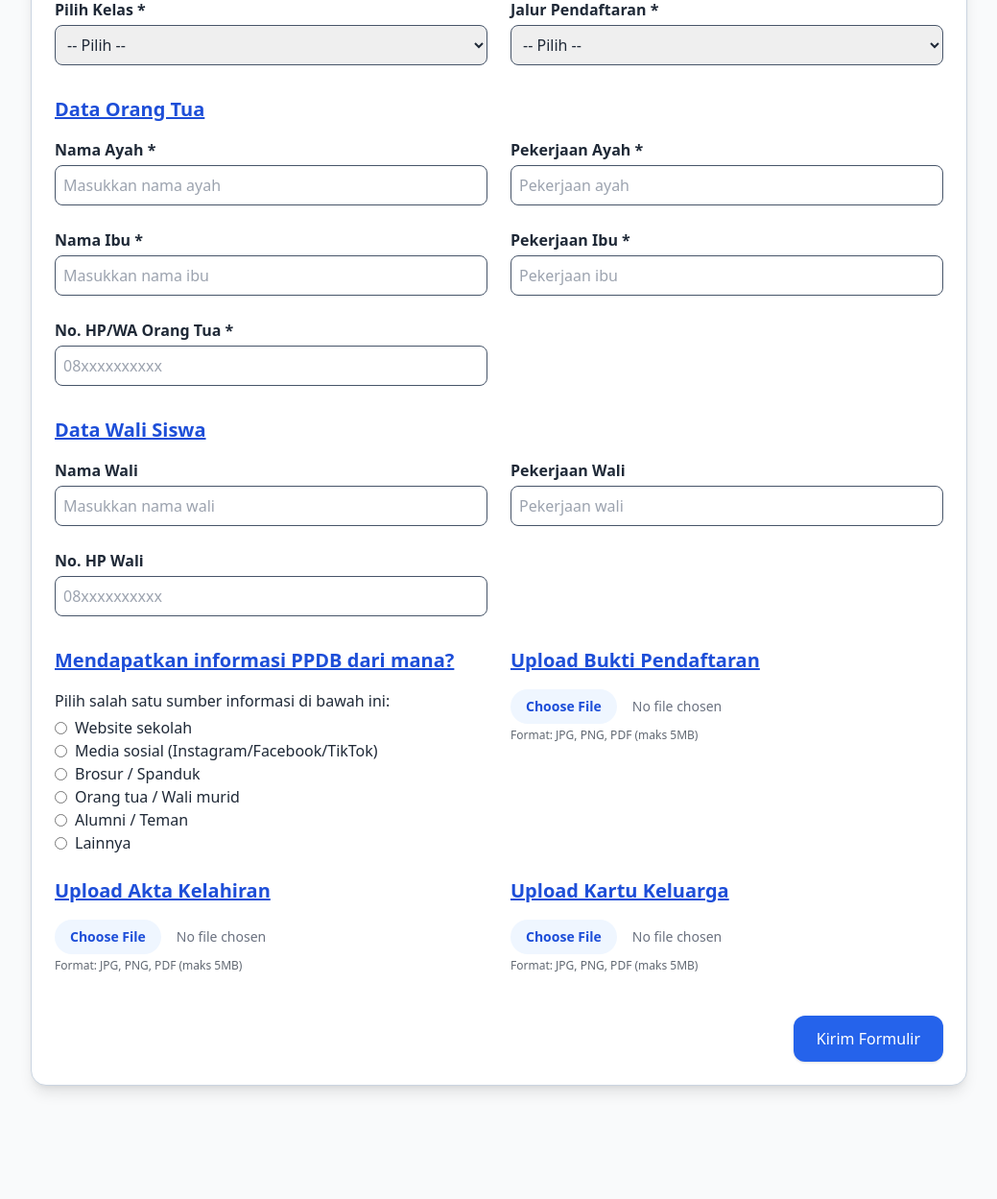
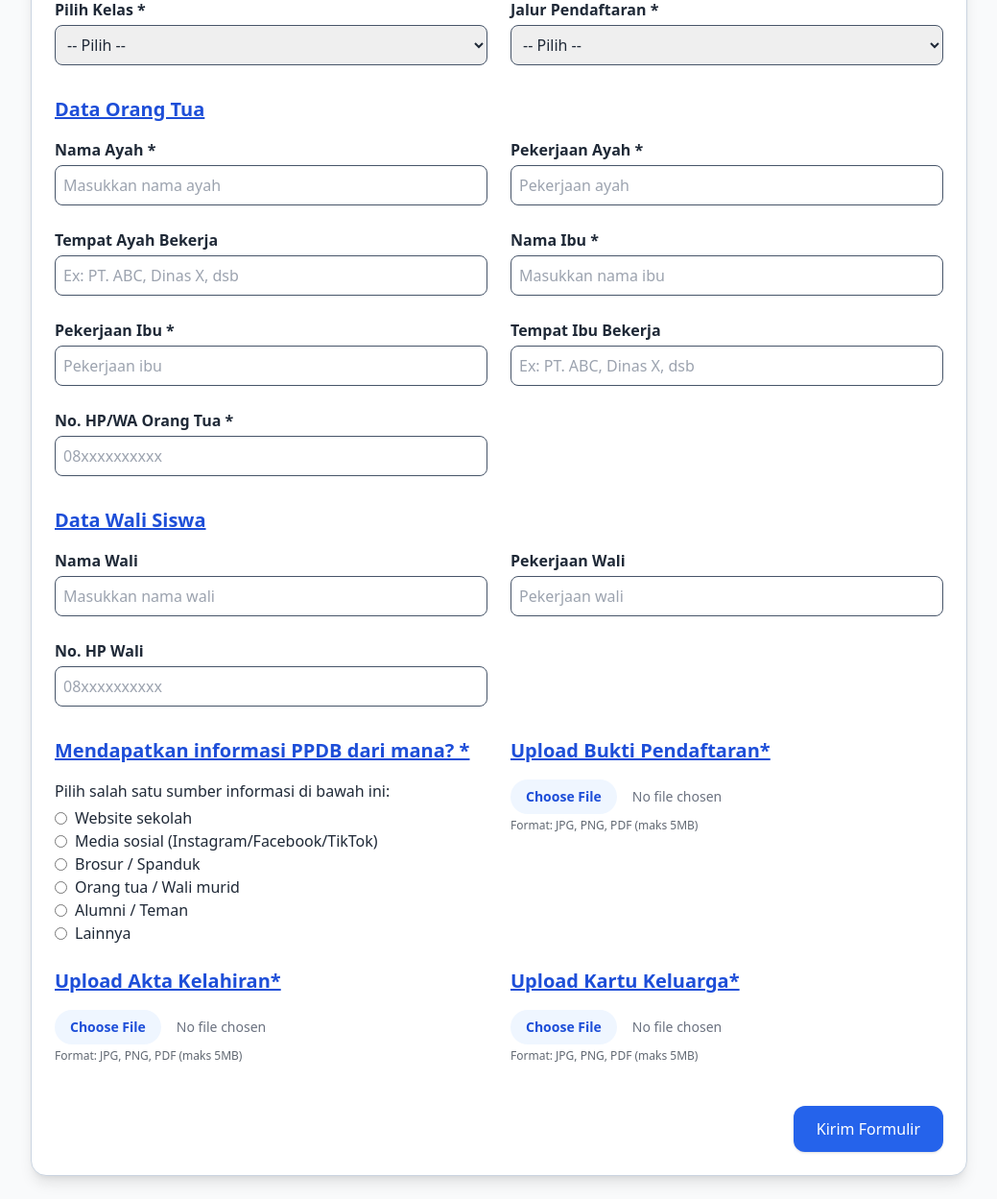
Before and after one commit to Zaenal-AB/ppdb, a PHP site: page / in a window 1280 px wide. Shown: the part 885-2134 px from the top of the page at 96% size, without its empty margins (120-1159 px from the left). Before the commit the page ends 2023 px from the top, so only its background shows below. Run offline with PHP 8.4, Linux system fonts and the light colour scheme; some libraries are stand-ins or nearby versions.

Commit message:
update form

```diff
--- a/config/controller.php
+++ b/config/controller.php
@@ -50,8 +50,10 @@ function create_siswa($post, $files)
     $keterangan_jalur = isset($post['keterangan_jalur']) ? htmlspecialchars($post['keterangan_jalur']) : null;
     $nama_ayah      = htmlspecialchars($post['nama_ayah']);
     $pekerjaan_ayah = htmlspecialchars($post['pekerjaan_ayah']);
+    $tempat_bekerja_ayah = htmlspecialchars($post['tempat_bekerja_ayah']);
     $nama_ibu       = htmlspecialchars($post['nama_ibu']);
     $pekerjaan_ibu  = htmlspecialchars($post['pekerjaan_ibu']);
+    $tempat_bekerja_ibu = htmlspecialchars($post['tempat_bekerja_ibu']);
     $no_hp          = htmlspecialchars($post['no_hp']);
     $nama_wali      = !empty($post['nama_wali']) ? htmlspecialchars($post['nama_wali']) : null;
     $pekerjaan_wali = !empty($post['pekerjaan_wali']) ? htmlspecialchars($post['pekerjaan_wali']) : null;
@@ -72,9 +74,10 @@ function create_siswa($post, $files)
     $query = "INSERT INTO data_siswa
         (nama_lengkap, nisn, tempat_lahir, tanggal_lahir, jenis_kelamin, sekolah_asal,
          anakke, jsaudara, alamat, kecamatan, kabupaten, kelas, jalur, keterangan_jalur,
-         nama_ayah, pekerjaan_ayah, nama_ibu, pekerjaan_ibu, no_hp, nama_wali, pekerjaan_wali,
+         nama_ayah, pekerjaan_ayah, tempat_bekerja_ayah, nama_ibu, pekerjaan_ibu, tempat_bekerja_ibu, no_hp, nama_wali, pekerjaan_wali,
          no_hp_wali, sumber_info, sumber_info_lainnya, bukti, akta, kk, created_at)
-    VALUES (?,?,?,?,?,?,?,?,?,?,?,?,?,?,?,?,?,?,?,?,?,?,?,?,?,?,?,NOW())";
+   VALUES (?,?,?,?,?,?,?,?,?,?,?,?,?,?,?,?,?,?,?,?,?,?,?,?,?,?,?,?,?,NOW())
+";
 
     $stmt = $conn->prepare($query);
 
@@ -83,7 +86,7 @@ function create_siswa($post, $files)
     }
 
     $stmt->bind_param(
-        "sssssssssssssssssssssssssss",
+        "sssssssssssssssssssssssssssss",
         $nama_lengkap,
         $nisn,
         $tempat_lahir,
@@ -100,8 +103,10 @@ function create_siswa($post, $files)
         $keterangan_jalur,
         $nama_ayah,
         $pekerjaan_ayah,
+        $tempat_bekerja_ayah,
         $nama_ibu,
         $pekerjaan_ibu,
+        $tempat_bekerja_ibu,
         $no_hp,
         $nama_wali,
         $pekerjaan_wali,
--- a/index.php
+++ b/index.php
@@ -311,6 +311,14 @@ if (isset($_POST['tambah'])) {
                 class="mt-1 w-full p-2 rounded-lg border border-slate-600 dark:bg-gray-700" />
             </div>
             <div>
+              <label class="form-label">Tempat Ayah Bekerja</label>
+              <input
+                type="text"
+                name="tempat_bekerja_ayah"
+                placeholder="Ex: PT. ABC, Dinas X, dsb"
+                class="mt-1 w-full p-2 rounded-lg border border-slate-600 dark:bg-gray-700" />
+            </div>
+            <div>
               <label class="form-label">Nama Ibu *</label>
               <input
                 type="text"
@@ -329,6 +337,14 @@ if (isset($_POST['tambah'])) {
                 name="pekerjaan_ibu"
                 placeholder="Pekerjaan ibu"
                 required
+                class="mt-1 w-full p-2 rounded-lg border border-slate-600 dark:bg-gray-700" />
+            </div>
+            <div>
+              <label class="form-label">Tempat Ibu Bekerja</label>
+              <input
+                type="text"
+                name="tempat_bekerja_ibu"
+                placeholder="Ex: PT. ABC, Dinas X, dsb"
                 class="mt-1 w-full p-2 rounded-lg border border-slate-600 dark:bg-gray-700" />
             </div>
             <div>
@@ -384,7 +400,7 @@ if (isset($_POST['tambah'])) {
             <div>
               <h2
                 class="text-xl font-bold mb-4 text-blue-700 underline underline-offset-1">
-                Mendapatkan informasi PPDB dari mana?
+                Mendapatkan informasi PPDB dari mana? *
               </h2>
               <p class="mb-1">
                 Pilih salah satu sumber informasi di bawah ini:
@@ -452,7 +468,7 @@ if (isset($_POST['tambah'])) {
               <!-- Upload Bukti Pendaftaran -->
               <h2
                 class="text-xl font-bold mb-4 text-blue-700 underline underline-offset-1">
-                Upload Bukti Pendaftaran
+                Upload Bukti Pendaftaran*
               </h2>
               <input
                 type="file"
@@ -470,7 +486,7 @@ if (isset($_POST['tambah'])) {
               <!-- Upload Akta Kelahiran -->
               <h2
                 class="text-xl font-bold mb-4 text-blue-700 underline underline-offset-1">
-                Upload Akta Kelahiran
+                Upload Akta Kelahiran*
               </h2>
               <input
                 type="file"
@@ -488,7 +504,7 @@ if (isset($_POST['tambah'])) {
               <!-- Upload Kartu Keluarga -->
               <h2
                 class="text-xl font-bold mb-4 text-blue-700 underline underline-offset-1">
-                Upload Kartu Keluarga
+                Upload Kartu Keluarga*
               </h2>
               <input
                 type="file"
--- a/wa.php
+++ b/wa.php
@@ -17,7 +17,7 @@ $nama_siswa = isset($_SESSION['nama_siswa']) ? $_SESSION['nama_siswa'] : 'Ananda
 
     <div class="max-w-lg w-full bg-white rounded-2xl shadow-lg p-8 text-center">
         <!-- Logo Sekolah -->
-        <img src="logo.png" alt="Logo Sekolah" class="mx-auto w-20 mb-4">
+        <img src="assets/logo-circle-web.png" alt="Logo Sekolah" class="mx-auto w-20 mb-4">
 
         <h1 class="text-2xl font-bold text-gray-800 mb-2">
             Terima Kasih 🙏
```
Also changed, not shown: uploads/akta/68d4d35c94931.jpg (added), uploads/akta/68d4d47fc00ec.jpg (added), uploads/bukti/68d4d2b28acba.png (added), uploads/bukti/68d4d35c947c5.png (added), uploads/bukti/68d4d47fbffcc.png (added), uploads/kk/68d4d35c949e1.jpg (added), uploads/kk/68d4d47fc0199.jpg (added), 2 other files.
